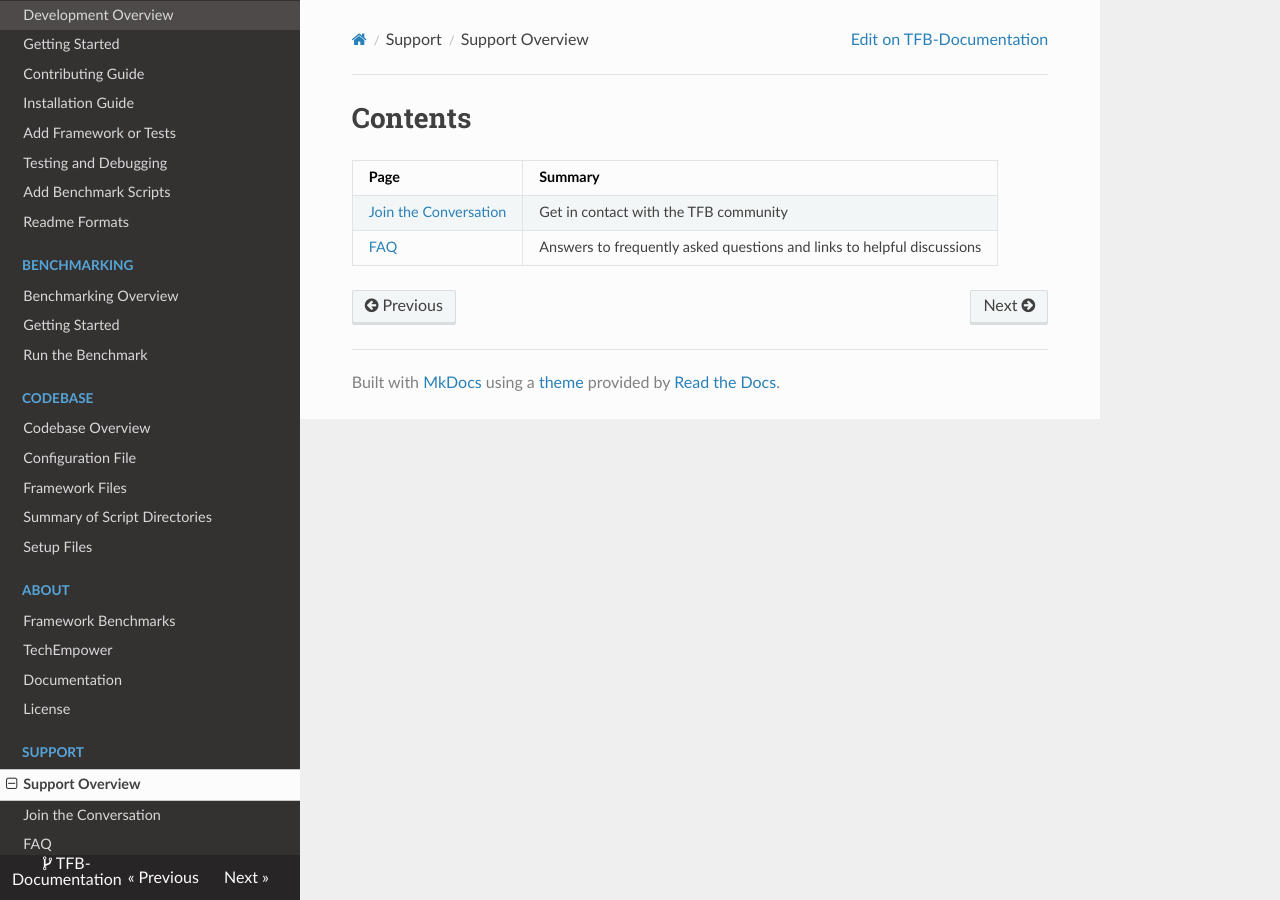
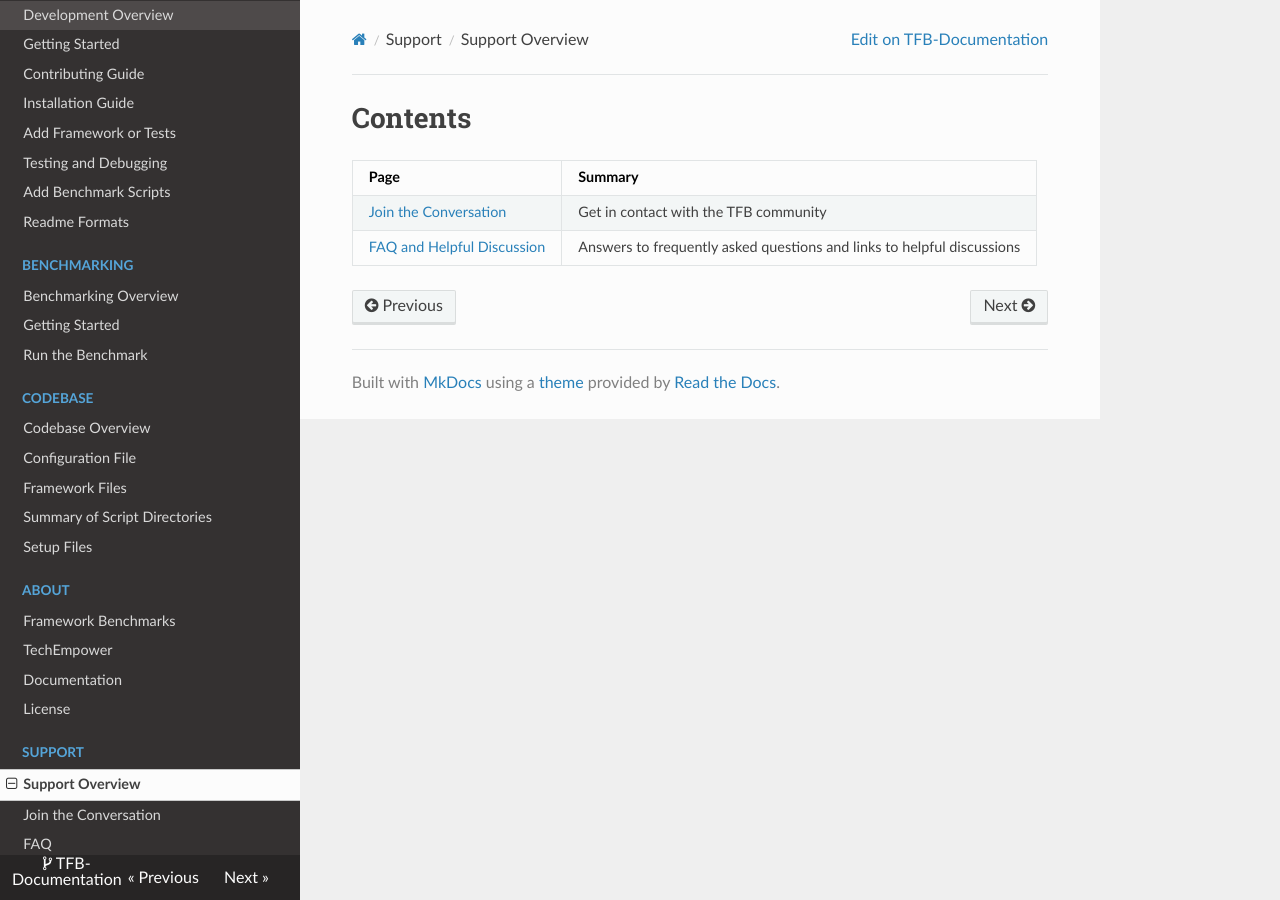
Before and after one commit to nbrady-techempower/TFB-Documentation, an MkDocs documentation site: the page built from docs/Support/index.md, in a window 1280 px wide. Built offline with MkDocs 1.6.1, drawn with Linux system fonts in a browser that asks for light colours; nearby versions of some CDN libraries; old or Windows-style settings are respelled for this version of MkDocs.

Commit message:
Update links to FAQs and Expected Questions

```diff
--- a/docs/Support/index.md
+++ b/docs/Support/index.md
@@ -3,4 +3,4 @@
 | Page | Summary |
 |:---- |:------- |
 [Join the Conversation](Converse) | Get in contact with the TFB community
-[FAQ](FAQ) | Answers to frequently asked questions and links to helpful discussions
+[FAQ and Helpful Discussion](FAQ) | Answers to frequently asked questions and links to helpful discussions
```
Also changed, not shown: docs/Support/FAQ.md (+1 -0 lines).
